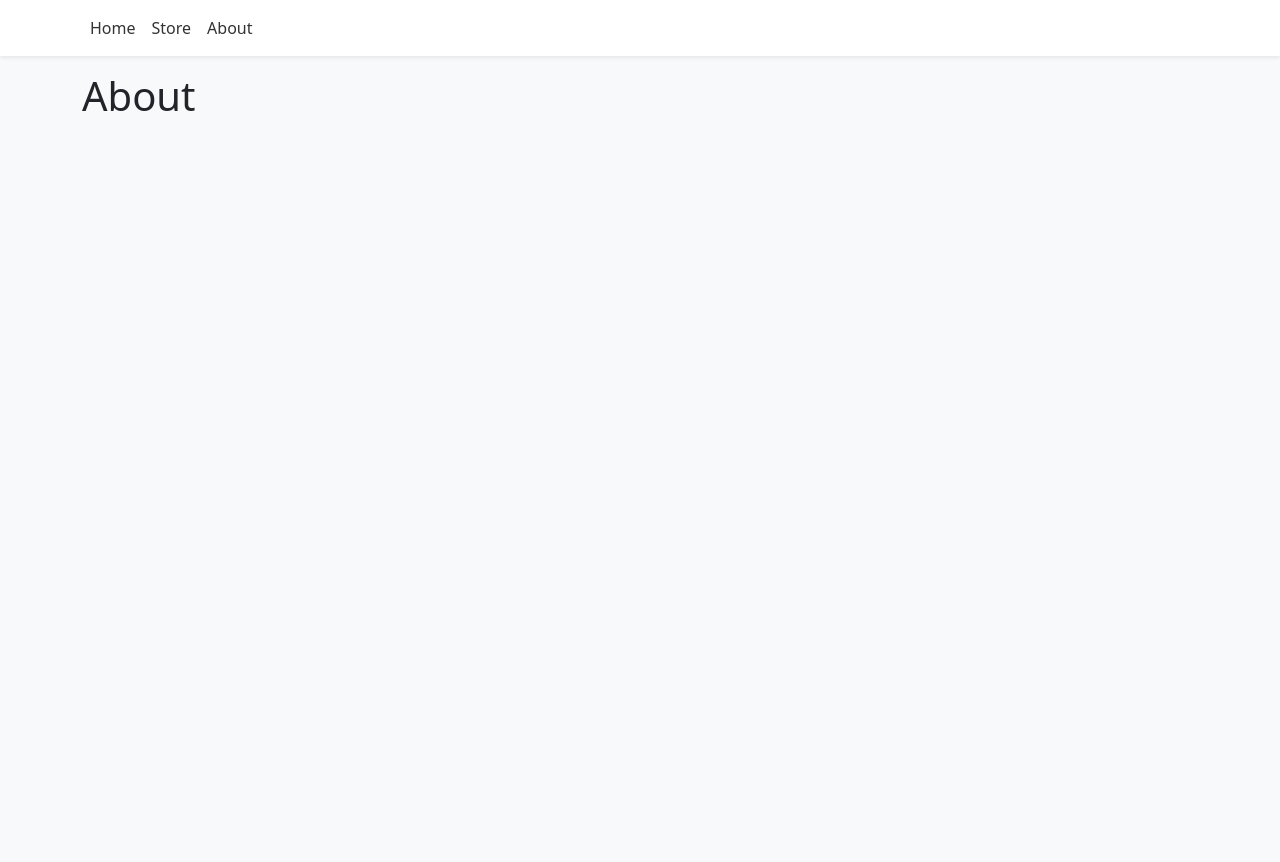
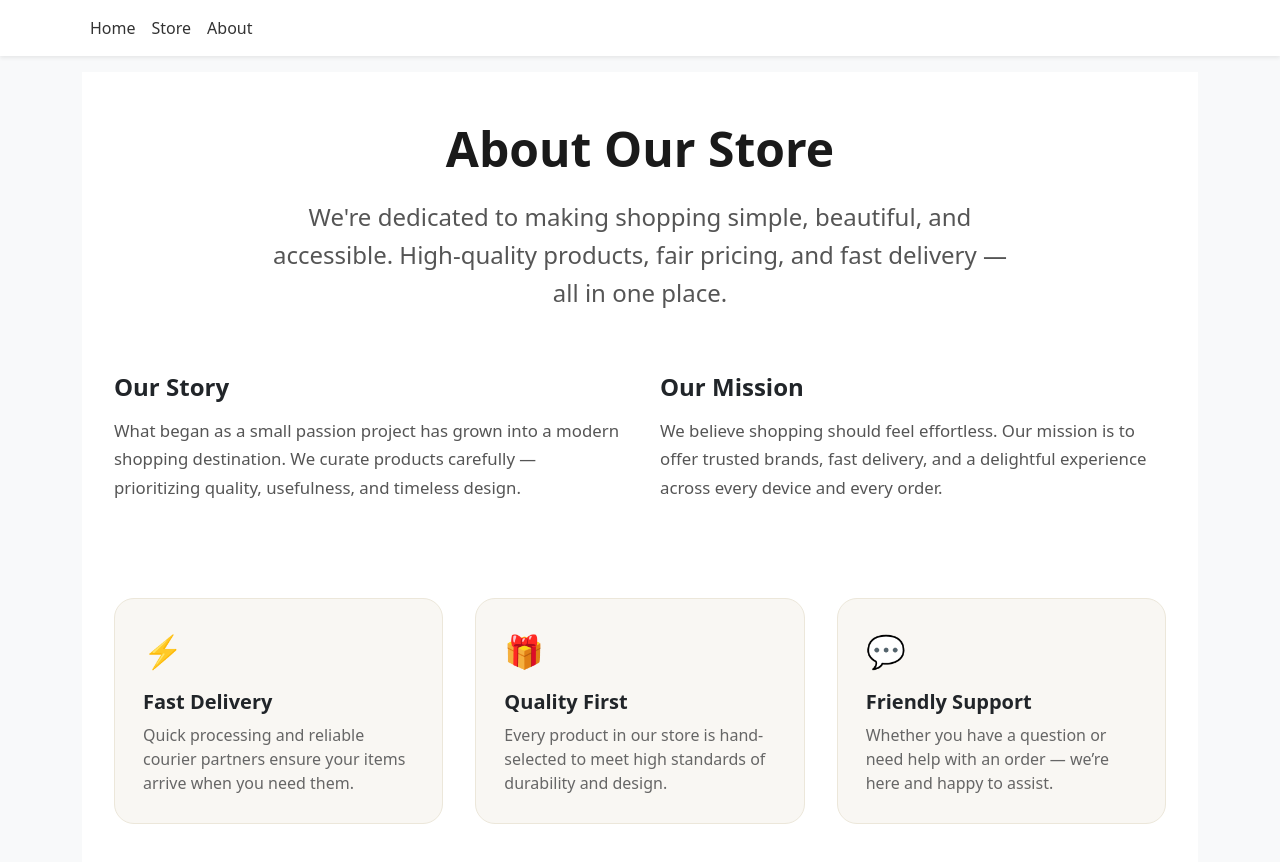
Before and after one commit to Pawina85/Shopping-Cart, a React (Vite) app: page /about in a window 1280 px wide. Shown: the top 862 px of the page. Before the commit the page ends 800 px from the top, so only its background shows below. Built offline with nearby package versions, Linux system fonts and the light colour scheme.

Commit message:
Finalize project updates

```diff
--- /dev/null
+++ b/src/pages/About.css
@@ -0,0 +1,91 @@
+.about-wrapper {
+    background-color: #ffffff;
+    padding: 120px 20px;
+}
+
+.about-header {
+    max-width: 750px;
+    margin: 0 auto 60px auto;
+    text-align: center;
+}
+.about-title {
+    font-size: 3rem;
+    font-weight: 700;
+    margin-bottom: 20px;
+    color: #1a1a1a;
+}
+.about-subtitle {
+    font-size: 1.5rem;
+    color: #555555;
+    line-height: 1.6;
+}
+
+.about-two-col {
+    max-width: 1100px;
+    margin: 0 auto 80px auto;
+    display: grid;
+    grid-template-columns: repeat(2, 1fr);
+    gap: 40px;
+}
+.about-block-title {
+    font-size: 1.5rem;
+    font-weight: 600;
+    margin-bottom: 15px;
+}
+
+.about-block-text {
+    font-size: 1.05rem;
+    color: #555;
+    line-height: 1.7;
+}
+.about-features-row {
+    max-width: 1100px;
+    margin: 0 auto;
+    display: grid;
+    grid-template-columns: repeat(3, 1fr);
+    gap: 32px;
+}
+
+.about-feature-card {
+    background-color: #f9f7f3;
+    padding: 28px;
+    border-radius: 20px;
+    border: 1px solid #ece7da;
+    min-height: 200px;
+    transition: transform 0.3s ease, box-shadow 0.3s ease;
+}
+.about-feature-card:hover {
+    transform: translateY(-6px);
+    box-shadow: 0 20px 40px rgba(0, 0, 0, 0.1);
+}
+.feature-icon {
+  font-size: 2rem;
+  margin-bottom: 12px;
+}
+
+.feature-title {
+  font-size: 1.25rem;
+  font-weight: 600;
+  margin-bottom: 6px;
+}
+
+.feature-text {
+  font-size: 1rem;
+  color: #666;
+  line-height: 1.5;
+}
+
+/* Responsive */
+@media (max-width: 900px) {
+  .about-two-col {
+    grid-template-columns: 1fr;
+  }
+
+  .about-features-row {
+    grid-template-columns: 1fr;
+  }
+
+  .about-title {
+    font-size: 2.4rem;
+  }
+}
--- a/src/pages/About.tsx
+++ b/src/pages/About.tsx
@@ -1,3 +1,74 @@
+import Section from "../components/layout/Section";
+import "./About.css";
+
 export function About() {
-    return <h1>About</h1>
+  return (
+    <Section className="about-wrapper">
+
+      {/* Header */}
+      <div className="about-header">
+        <h1 className="about-title">About Our Store</h1>
+        <p className="about-subtitle">
+          We're dedicated to making shopping simple, beautiful, and accessible.
+          High-quality products, fair pricing, and fast delivery — all in one place.
+        </p>
+      </div>
+
+      {/* Story + Mission */}
+      <div className="about-two-col">
+
+        <div>
+          <h2 className="about-block-title">Our Story</h2>
+          <p className="about-block-text">
+            What began as a small passion project has grown into a modern
+            shopping destination. We curate products carefully — prioritizing
+            quality, usefulness, and timeless design.
+          </p>
+        </div>
+
+        <div>
+          <h2 className="about-block-title">Our Mission</h2>
+          <p className="about-block-text">
+            We believe shopping should feel effortless. Our mission is to offer
+            trusted brands, fast delivery, and a delightful experience across
+            every device and every order.
+          </p>
+        </div>
+
+      </div>
+
+      {/* Features Row */}
+      <div className="about-features-row">
+
+        <div className="about-feature-card">
+          <div className="feature-icon">⚡</div>
+          <div className="feature-title">Fast Delivery</div>
+          <div className="feature-text">
+            Quick processing and reliable courier partners ensure your items
+            arrive when you need them.
+          </div>
+        </div>
+
+        <div className="about-feature-card">
+          <div className="feature-icon">🎁</div>
+          <div className="feature-title">Quality First</div>
+          <div className="feature-text">
+            Every product in our store is hand-selected to meet high standards
+            of durability and design.
+          </div>
+        </div>
+
+        <div className="about-feature-card">
+          <div className="feature-icon">💬</div>
+          <div className="feature-title">Friendly Support</div>
+          <div className="feature-text">
+            Whether you have a question or need help with an order — we’re here
+            and happy to assist.
+          </div>
+        </div>
+
+      </div>
+
+    </Section>
+  );
 }
```
